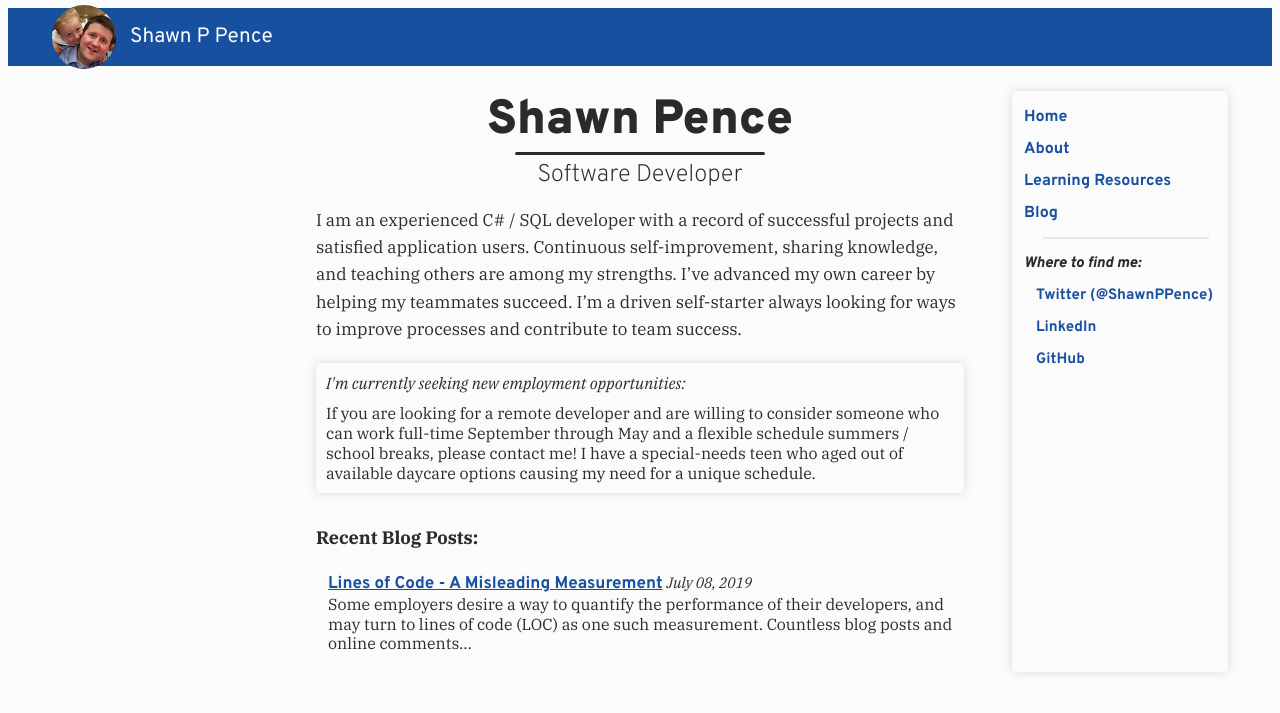
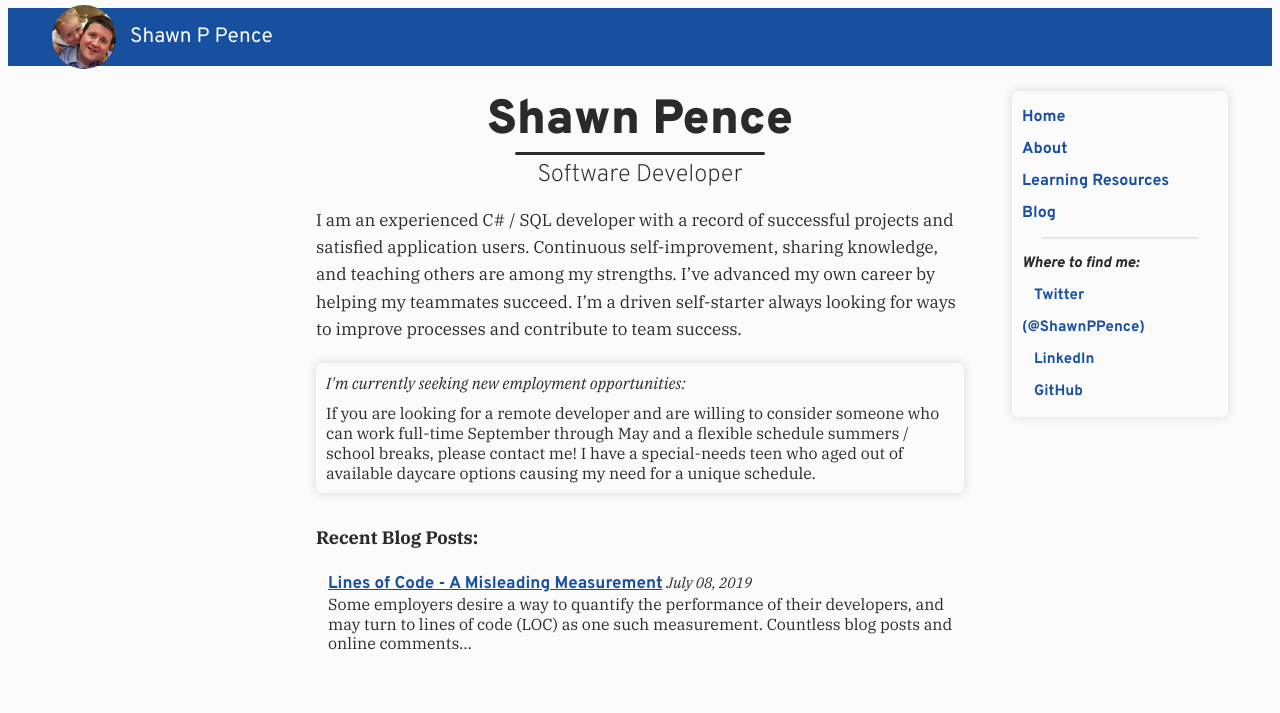
Before and after one commit to ShawnPence/shawnpence.github.io, a Jekyll site: the page built from index.html, in a window 1280 px wide. Shown: the top 713 px of the page. Built offline with Jekyll 4.4.1, drawn with Linux system fonts in a browser that asks for light colours.

Commit message:
nav box formatting

```diff
--- a/_layouts/default.html
+++ b/_layouts/default.html
@@ -121,7 +121,7 @@
                 </main></div>
             </div>
             <div class="navigation sans" id="NavBar">
-                <nav>
+                <nav class="shadowbox">
                     {% include navigation.html %}
                     <hr class="nav-separator" />
                     <span class="smaller-text">
--- a/css/main.css
+++ b/css/main.css
@@ -230,12 +230,12 @@ h1,h2,h3,h4,h5,h6
 .page-footer {
     /*width: 100%;*/
     display: block;
-    height: 160px;
     line-height: 32px;
     border-radius: 5px;
     box-shadow: 0px 0px 10px #d8d8d8;
     font-weight: bold;
     margin-top: 30px;
+    margin-bottom: 30px;
 }
 
 .blog-title
@@ -289,6 +289,11 @@ p{
         top:-2px;
     }
 }
+.shadowbox {
+    border-radius: 5px;
+    box-shadow: 0px 0px 10px #d8d8d8;
+    padding: 10px;
+}
 
 @media screen and (min-width: 850px) {
     #menuButton {
@@ -297,13 +302,8 @@ p{
 
     #NavBar {
         margin-top: 25px;
-        margin-bottom: 25px;
-        width: 22%;
+        width: 23%;
         display: block;
-        border-radius: 5px;
-        box-shadow: 0px 0px 10px #d8d8d8;
-        padding-left: 1%;
-        padding-top: 10px;
         order: 3;
 
     }
@@ -340,7 +340,7 @@ p{
         margin-right: 4%;
     }
     #NavBar {
-        width: 17%;
+        width: 18%;
         margin-right:1%
     }
 }
```
